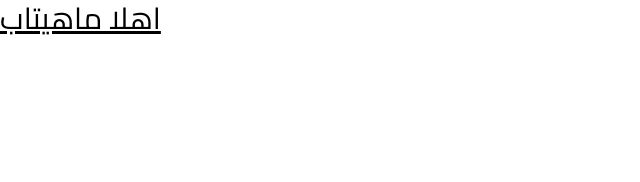
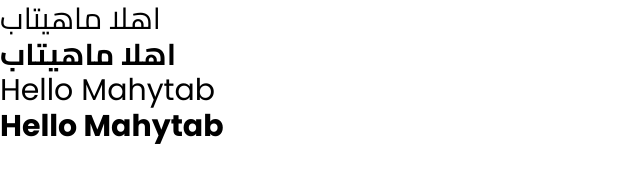
Before and after one commit to GuavaMZ/orax-crm, a website: page index.html in a window 1280 px wide. Shown: the whole page, without its empty margins (0-640 px from the left). Drawn offline with Linux system fonts and the light colour scheme.

Commit message:
font-test

```diff
--- a/index.html
+++ b/index.html
@@ -6,8 +6,17 @@
   <link href="./css/output.css" rel="stylesheet">
 </head>
 <body>
-  <h1 class="text-3xl font-cairo underline">
+  <h1 class="text-3xl font-cairo">
     اهلا ماهيتاب
+  </h1>
+  <h1 class="text-3xl font-cairo font-bold">
+    اهلا ماهيتاب
+  </h1>
+  <h1 class="text-3xl font-poppins">
+    Hello Mahytab
+  </h1>
+  <h1 class="text-3xl font-poppins font-bold">
+    Hello Mahytab
   </h1>
 </body>
 </html>
```
Also changed, not shown: css/output.css.
